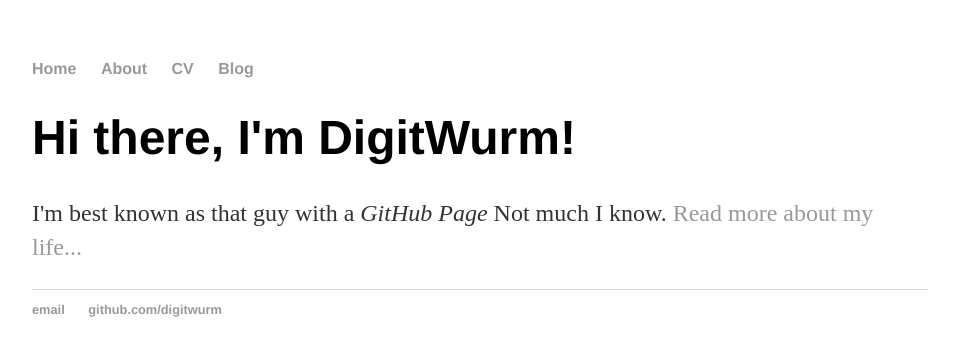
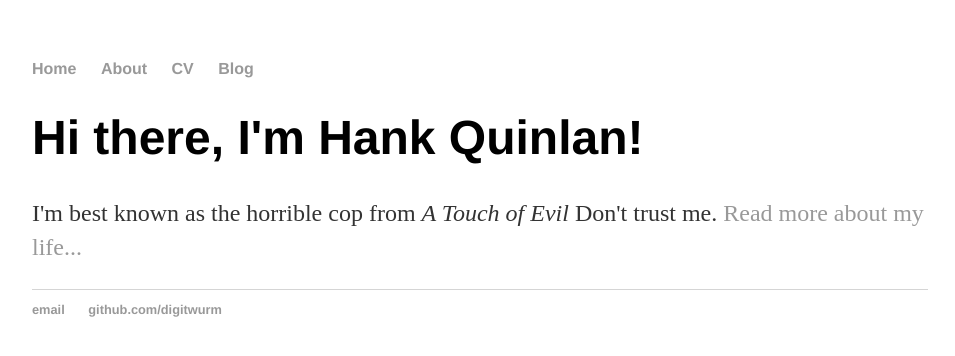
Before and after one commit to DigitWurm/DigitWurm.github.io, a Jekyll site: the page built from index.html, in a window 1280 px wide. Shown: the top 356 px of the page, without its empty margins (160-1115 px from the left). Built offline with Jekyll 4.4.1, drawn with Linux system fonts in a browser that asks for light colours.

Commit message:
Update index.html
change code to use jekyll

```diff
--- a/index.html
+++ b/index.html
@@ -1,29 +1,8 @@
-<!DOCTYPE html>
-<html>
-	<head>
-		<title>Digit Wurm, Hobbyist</title>
-		<link rel="stylesheet" type="text/css" href="/css/main.css"/>
-	</head>
-	<body>
-		<nav>
-    		<ul>
-        		<li><a href="/">Home</a></li>
-	        	<li><a href="/about">About</a></li>
-        		<li><a href="/cv">CV</a></li>
-        		<li><a href="/blog">Blog</a></li>
-    		</ul>
-		</nav>
-		<div class="container">
-    		<div class="blurb">
-        		<h1>Hi there, I'm DigitWurm!</h1>
-				<p>I'm best known as that guy with a <em>GitHub Page</em> Not much I know. <a href="/about">Read more about my life...</a></p>
-    		</div><!-- /.blurb -->
-		</div><!-- /.container -->
-		<footer>
-    		<ul>
-        		<li><a href="mailto:digitwurm@gmail.com">email</a></li>
-        		<li><a href="https://github.com/digitwurm">github.com/digitwurm</a></li>
-			</ul>
-		</footer>
-	</body>
-</html>
+---
+layout: default
+title: Hank Quinlan, Horrible Cop
+---
+<div class="blurb">
+	<h1>Hi there, I'm Hank Quinlan!</h1>
+	<p>I'm best known as the horrible cop from <em>A Touch of Evil</em> Don't trust me. <a href="/about">Read more about my life...</a></p>
+</div><!-- /.blurb -->
```
